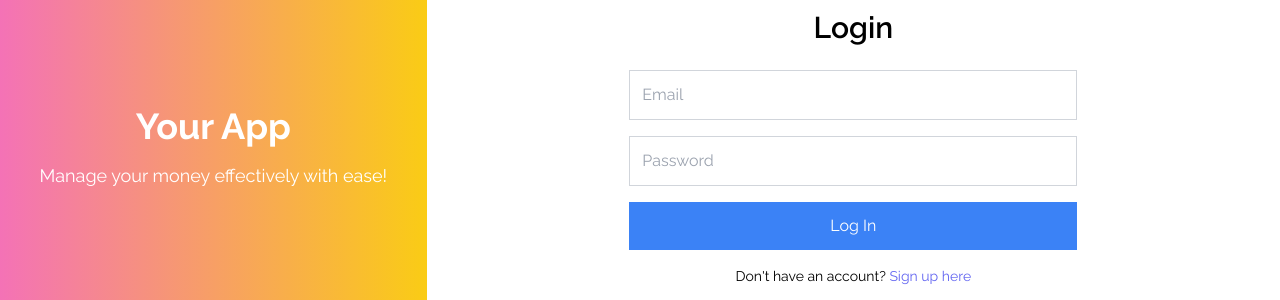
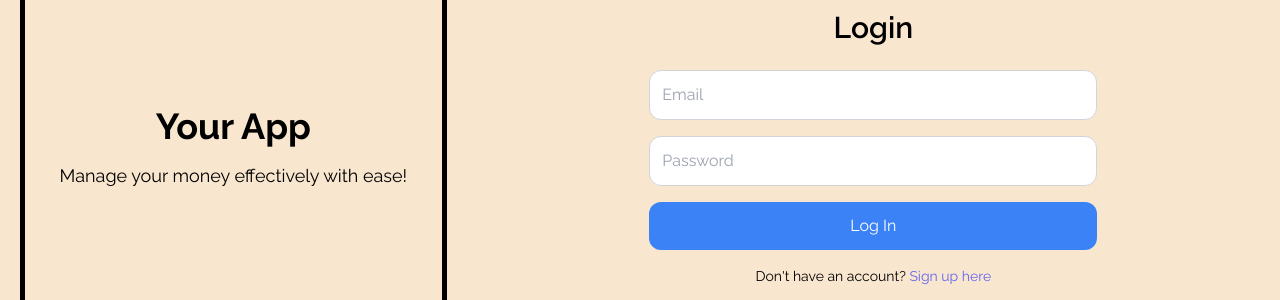
Before and after one commit to saurav84ya/expenseTracker_frontend, a React (Vite) app: page /login in a window 1280 px wide. Shown: the part 252-552 px from the top of the page. Built offline with nearby package versions, Linux system fonts and the light colour scheme; no server answers.

Commit message:
methode added

```diff
--- a/src/components/Login.jsx
+++ b/src/components/Login.jsx
@@ -29,11 +29,11 @@ const Login = () => {
   const handleSubmit = async (e) => {
     e.preventDefault();
 
-    // console.log(formData)
+    console.log(formData)
 
     dispatch(loginUser(formData))
       .then((data) => {
-        // console.log(data)
+        console.log(data)
         if(data?.payload?.success){
           toast({
             title: data?.payload?.message || "server not responding",
@@ -49,9 +49,9 @@ const Login = () => {
   }
 
   return (
-    <div className="flex h-screen">
+    <div className="flex h-screen bg-[#F9E6CF] ">
       {/* Sidebar */}
-      <div className="w-1/3 bg-gradient-to-r from-pink-400 to-yellow-400 text-white hidden md:flex flex-col justify-center items-center p-6">
+      <div className="w-1/3 border-[5px] border-black rounded-xl m-5   text-black hidden md:flex flex-col justify-center items-center p-6">
         <h2 className="text-4xl font-bold">Your App</h2>
         <p className="text-lg mt-4 text-center">Manage your money effectively with ease!</p>
       </div>
@@ -66,7 +66,7 @@ const Login = () => {
             placeholder="Email"
             value={formData.email}
             onChange={handleChange}
-            className="w-full p-3 border border-gray-300 rounded-lg focus:outline-none focus:ring-2 focus:ring-indigo-400"
+            className="w-full p-3 border border-gray-300 rounded-xl focus:outline-none focus:ring-2 focus:ring-indigo-400"
             required
           />
           <input
@@ -75,12 +75,12 @@ const Login = () => {
             value={formData.password}
             onChange={handleChange}
             placeholder="Password"
-            className="w-full p-3 border border-gray-300 rounded-lg focus:outline-none focus:ring-2 focus:ring-indigo-400"
+            className="w-full p-3 border border-gray-300 rounded-xl focus:outline-none focus:ring-2 focus:ring-indigo-400"
             required
           />
           <button
             type="submit"
-            className="w-full bg-blue-500 text-white py-3 rounded-lg hover:bg-blue-600 focus:outline-none focus:ring-2 focus:ring-blue-400 flex justify-center items-center"
+            className="w-full bg-blue-500 text-white py-3 rounded-xl hover:bg-blue-600 focus:outline-none focus:ring-2 focus:ring-blue-400 flex justify-center items-center"
             disabled={isLoading}
           >
             {isLoading ? (
--- a/src/components/Register.jsx
+++ b/src/components/Register.jsx
@@ -58,9 +58,9 @@ const Register = () => {
   };
 
   return (
-    <div className="flex h-screen">
+    <div className="flex h-screen bg-[#F9E6CF] "  >
       {/* Sidebar */}
-      <div className="w-1/3 md:flex bg-gradient-to-r from-blue-400 to-teal-400 text-white hidden flex-col justify-center items-center p-6">
+      <div className="w-1/3 md:flex  text-black border-[5px] border-black rounded-xl m-5 hidden flex-col justify-center items-center p-6">
         <h2 className="text-4xl font-bold">Your App</h2>
         <p className="text-lg mt-4 text-center">
           Join us and start managing your finances today!
@@ -77,7 +77,7 @@ const Register = () => {
             placeholder="Full Name"
             value={formData.name}
             onChange={handleChange}
-            className="w-full p-3 border border-gray-300 rounded-lg focus:outline-none focus:ring-2 focus:ring-indigo-400"
+            className="w-full p-3 border border-gray-300 rounded-xl focus:outline-none focus:ring-2 focus:ring-indigo-400"
             required
           />
           <input
@@ -86,7 +86,7 @@ const Register = () => {
             placeholder="Email"
             value={formData.email}
             onChange={handleChange}
-            className="w-full p-3 border border-gray-300 rounded-lg focus:outline-none focus:ring-2 focus:ring-indigo-400"
+            className="w-full p-3 border border-gray-300 rounded-xl focus:outline-none focus:ring-2 focus:ring-indigo-400"
             required
           />
           <input
@@ -95,7 +95,7 @@ const Register = () => {
             placeholder="Password"
             value={formData.password}
             onChange={handleChange}
-            className="w-full p-3 border border-gray-300 rounded-lg focus:outline-none focus:ring-2 focus:ring-indigo-400"
+            className="w-full p-3 border border-gray-300 rounded-xl focus:outline-none focus:ring-2 focus:ring-indigo-400"
             required
           />
           <input
@@ -104,12 +104,12 @@ const Register = () => {
             placeholder="Confirm Password"
             value={formData.confirmPassword}
             onChange={handleChange}
-            className="w-full p-3 border border-gray-300 rounded-lg focus:outline-none focus:ring-2 focus:ring-indigo-400"
+            className="w-full p-3 border border-gray-300 rounded-xl focus:outline-none focus:ring-2 focus:ring-indigo-400"
             required
           />
           <button
             type="submit"
-            className="w-full bg-blue-500 text-white py-3 rounded-lg hover:bg-blue-600 focus:outline-none focus:ring-2 focus:ring-blue-400 flex justify-center items-center"
+            className="w-full bg-blue-500 text-white py-3 rounded-xl hover:bg-blue-600 focus:outline-none focus:ring-2 focus:ring-blue-400 flex justify-center items-center"
             disabled={isLoading}
           >
             {isLoading ? (
--- a/src/components/ui/LineChart.jsx
+++ b/src/components/ui/LineChart.jsx
@@ -22,20 +22,54 @@ ChartJS.register(
   Legend
 );
 
-const LineChart = () => {
+const LineChart = ({ dashBoardIncome, dashBoardExpnses }) => {
+  console.log("dashBoardIncome", dashBoardIncome, "dashBoardExpnses", dashBoardExpnses);
+
+  // Helper function to aggregate data by date
+  const aggregateDataByDate = (data) => {
+    const aggregated = {};
+    if (data && Array.isArray(data)) {
+      data.forEach((item) => {
+        const { date, amount } = item;
+        if (!aggregated[date]) {
+          aggregated[date] = 0;
+        }
+        aggregated[date] += amount;
+      });
+    }
+    return aggregated;
+  };
+
+  // Ensure default values if props are null or undefined
+  const safeIncomeData = dashBoardIncome || [];
+  const safeExpenseData = dashBoardExpnses || [];
+
+  // Aggregate income and expense data
+  const incomeData = aggregateDataByDate(safeIncomeData);
+  const expenseData = aggregateDataByDate(safeExpenseData);
+
+  // Extract dates and sort them
+  const allDates = Array.from(
+    new Set([...Object.keys(incomeData), ...Object.keys(expenseData)])
+  ).sort();
+
+  // Prepare data points for income and expenses
+  const incomePoints = allDates.map((date) => incomeData[date] || 0);
+  const expensePoints = allDates.map((date) => expenseData[date] || 0);
+
   // Define chart data and options
   const data = {
-    labels: ['January', 'February', 'March', 'April', 'May', 'June', 'July'], // X-axis labels
+    labels: allDates, // X-axis labels (dates)
     datasets: [
       {
-        label: 'Expnse',
-        data: [65, 59, 80, 81, 56, 55, 40], // Data points for Dataset 1
+        label: 'Expense',
+        data: expensePoints, // Data points for expenses
         borderColor: 'rgb(255, 99, 132)',
         backgroundColor: 'rgba(255, 99, 132, 0.5)',
       },
       {
         label: 'Income',
-        data: [-20, 90, -30, 40, 70, -10, 60], // Data points for Dataset 2
+        data: incomePoints, // Data points for income
         borderColor: 'rgb(54, 162, 235)',
         backgroundColor: 'rgba(54, 162, 235, 0.5)',
       },
@@ -50,7 +84,7 @@ const LineChart = () => {
       },
       title: {
         display: true,
-        text: "Graph",
+        text: "Income vs Expense",
       },
     },
   };
--- a/src/components/ui/RadarChart.jsx
+++ b/src/components/ui/RadarChart.jsx
@@ -13,21 +13,56 @@ import { Radar } from 'react-chartjs-2';
 // Register required Chart.js components
 ChartJS.register(RadialLinearScale, PointElement, LineElement, Filler, Tooltip, Legend);
 
-const RadarChart = () => {
+const RadarChart = ({ dashBoardIncome, dashBoardExpnses }) => {
+
+
+  const aggregateDataByDate = (data) => {
+    const aggregated = {};
+    if (data && Array.isArray(data)) {
+      data.forEach((item) => {
+        const { date, amount } = item;
+        if (!aggregated[date]) {
+          aggregated[date] = 0;
+        }
+        aggregated[date] += amount;
+      });
+    }
+    return aggregated;
+  };
+
+  // Ensure default values if props are null or undefined
+  const safeIncomeData = dashBoardIncome || [];
+  const safeExpenseData = dashBoardExpnses || [];
+
+  // Aggregate income and expense data
+  const incomeData = aggregateDataByDate(safeIncomeData);
+  const expenseData = aggregateDataByDate(safeExpenseData);
+
+  // Extract dates and sort them
+  const allDates = Array.from(
+    new Set([...Object.keys(incomeData), ...Object.keys(expenseData)])
+  ).sort();
+
+  // Prepare data points for income and expenses
+  const incomePoints = allDates.map((date) => incomeData[date] || 0);
+  const expensePoints = allDates.map((date) => expenseData[date] || 0);
+
+
+
   // Define chart data and options
   const data = {
-    labels: ['January', 'February', 'March', 'April', 'May', 'June', 'July'],
+    labels: allDates,
     datasets: [
       {
         label: 'Expnse',
-        data: [65, 59, 90, 81, 56, 55, 40],
+        data: expensePoints,
         backgroundColor: 'rgba(255, 99, 132, 0.2)',
         borderColor: 'rgba(255, 99, 132, 1)',
         borderWidth: 2,
       },
       {
         label: 'Income',
-        data: [28, 48, 40, 19, 96, 27, 100],
+        data: incomePoints,
         backgroundColor: 'rgba(54, 162, 235, 0.2)',
         borderColor: 'rgba(54, 162, 235, 1)',
         borderWidth: 2,
```
Also changed, not shown: src/components/Dashboard.jsx (+62 -28 lines).
